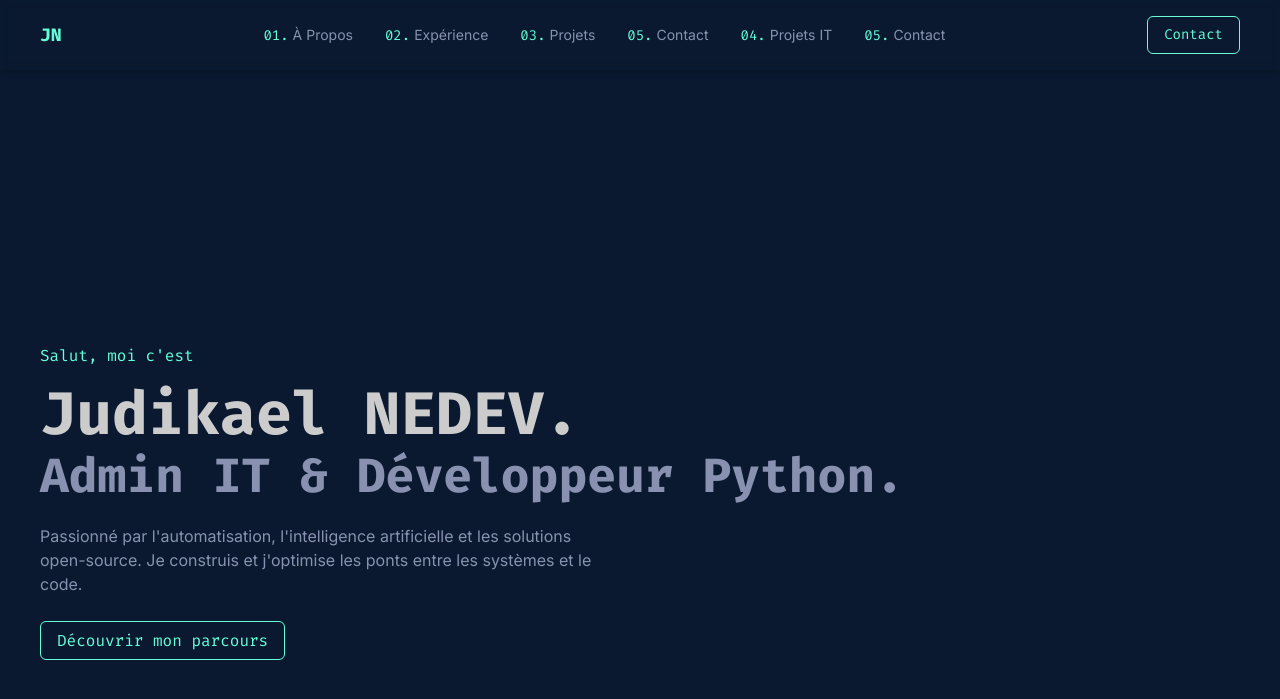
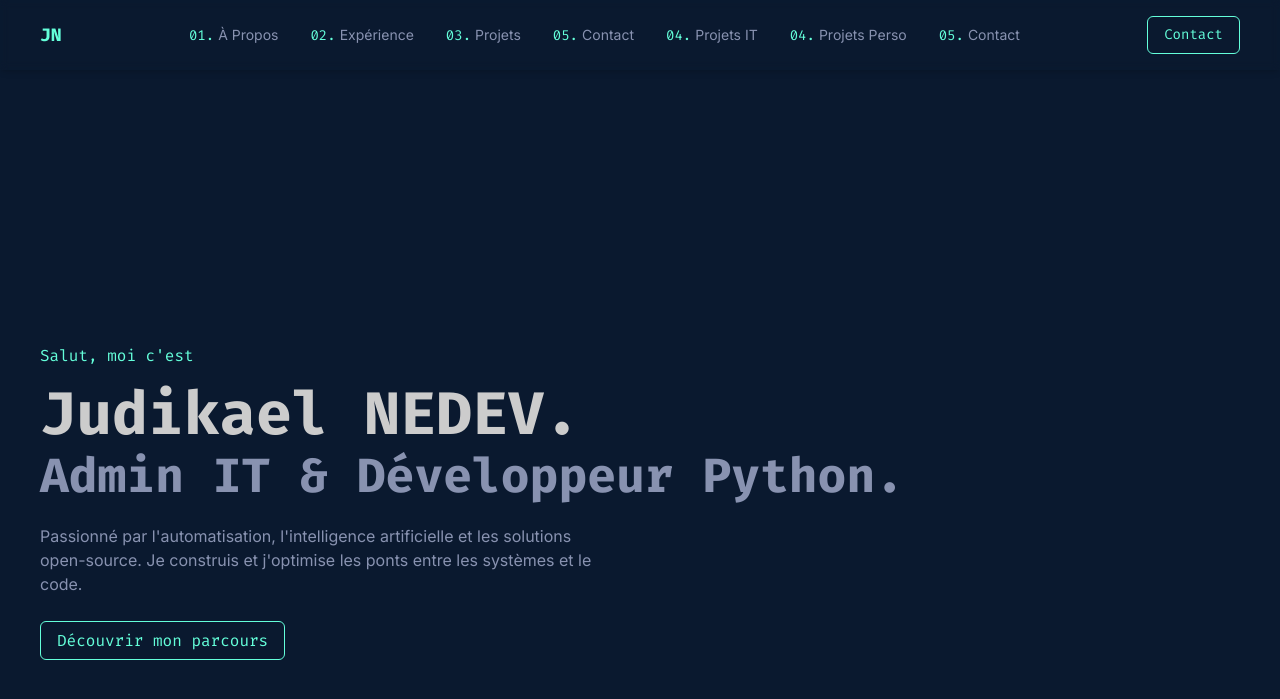
Before and after one commit to Azrogue/Portfolio, a Jekyll site: the page built from index.html, in a window 1280 px wide and 900 px high. Shown: the top 699 px of the window. Built offline with Jekyll 4.4.1, drawn with Linux system fonts in a browser that asks for light colours; nearby versions of some CDN libraries.

Commit message:
Correction header

```diff
--- a/_includes/header.html
+++ b/_includes/header.html
@@ -7,8 +7,9 @@
             <a class="nav-link" href="#projects-pro"><span class="font-fira-code">03.</span>Projets</a>
             <a class="nav-link" href="#services"><span class="font-fira-code">05.</span>Contact</a>
             <a class="nav-link" href="#projects-it"><span class="font-fira-code">04.</span>Projets IT</a>
+            <a class="nav-link" href="#projects-perso"><span class="font-fira-code">04.</span>Projets Perso</a>
             <a class="nav-link" href="#services"><span class="font-fira-code">05.</span>Contact</a>
         </div>
-        <a class="btn-primary" href="https://github.com/{{ site.github_username }}" rel="noopener noreferrer" target="_blank">Contact</a>
+        <a class="btn-primary" href="mailto:judixbox@gmail.com">Contact</a>
     </nav>
 </header>
```
